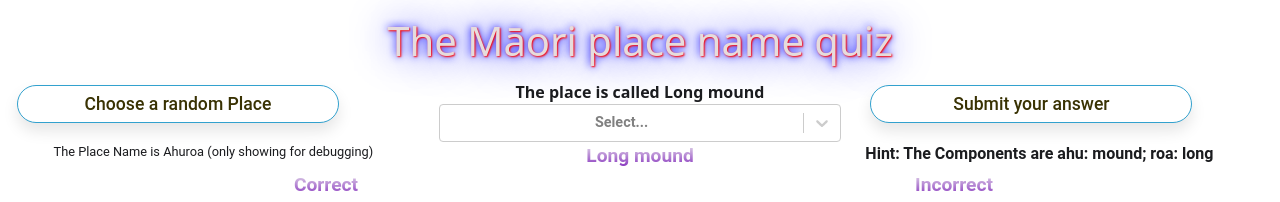
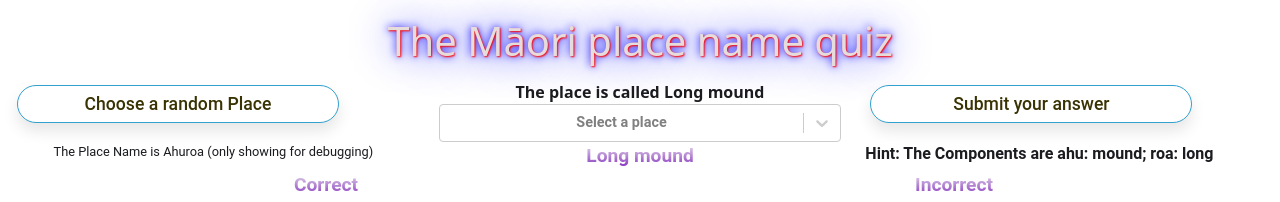
Before and after one commit to Netchicken/MaoriPlaceNames, a React (Create React App) app: page / in a window 1280 px wide. Shown: the top 202 px of the page. Built offline with nearby package versions, Linux system fonts and the light colour scheme.

Commit message:
messing with select

```diff
--- a/src/App.css
+++ b/src/App.css
@@ -160,12 +160,13 @@ body {
   color: #1b1c1f;
   text-align: center;
 }
-.optioncity {
+.selectDropDownStyle {
   font-size: 0.9em;
   font-family: "Roboto", sans-serif;
   font-weight: bold;
   color: #1b1c1f;
   text-align: center;
+  padding: 0;
 }
 
 .appheadercontainer {
--- a/src/components/CityGame.js
+++ b/src/components/CityGame.js
@@ -116,6 +116,20 @@ const CityGame = () => {
     setSelectedCity(e.value);
     setToggleTextIsHidden("false"); //unhide the text
   };
+  //for the dropdown select https://blog.logrocket.com/getting-started-with-react-select/
+  const selectCustomStyles = {
+    option: (provided, state) => ({
+      ...provided,
+      borderBottom: "1px solid green",
+      color: state.isSelected ? "yellow" : "black",
+      backgroundColor: state.isSelected ? "green" : "white",
+      padding: "0px",
+    }),
+  };
+
+  const newplaceholder = () => {
+    return "Select a place " + selectedCity;
+  };
 
   return (
     <div className='container-fluid'>
@@ -138,10 +152,13 @@ const CityGame = () => {
           </div>
 
           <Select
+            styles={selectCustomStyles}
             options={selectCityData}
-            className='optioncity'
+            className='selectDropDownStyle'
             value={selectedCity}
             onChange={handleCityChange}
+            placeholder='Select a place'
+            controlShouldRenderValue={true}
           />
         </div>
         <div className='col-sm'>
```
